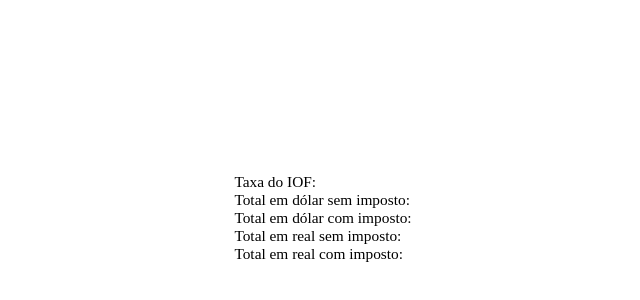
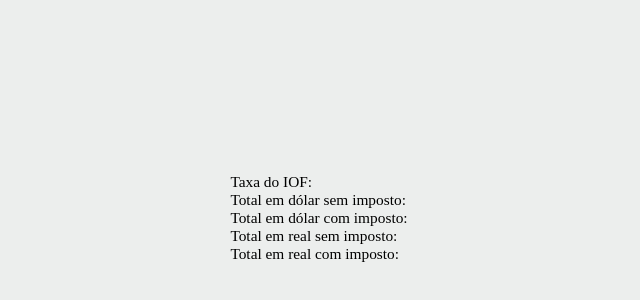
Before and after one commit to PandaZIM/conversao-dolar-real, a React (Create React App) app: page / in a window 1280 px wide. Shown: the part 182-482 px from the top of the page, without its empty margins (317-957 px from the left). Built offline with nearby package versions, Linux system fonts and the light colour scheme; no server answers.

Commit message:
Estilzação da tag Span e tag P

```diff
--- a/src/assets/styles/Globalstyles.scss
+++ b/src/assets/styles/Globalstyles.scss
@@ -1,6 +1,6 @@
 :root {
-    --color-background: #EAFDF8;
-    --color-valores: #1B512D;
+    --color-background: #eceeed;
+    --color-valores: #057510;
 
     font-size: 60%;
 }
@@ -11,7 +11,19 @@
     box-sizing: border-box;
 }
 
+span {
+    display: flex;
+    flex-direction: row;
+}
+
+p {
+    color: var(--color-valores);
+    font-weight: 1000;
+    padding-left: 8px;
+}
+
 html, body, #root {
+    background: var(--color-background);
     height: 100vh;
 }
 
```
